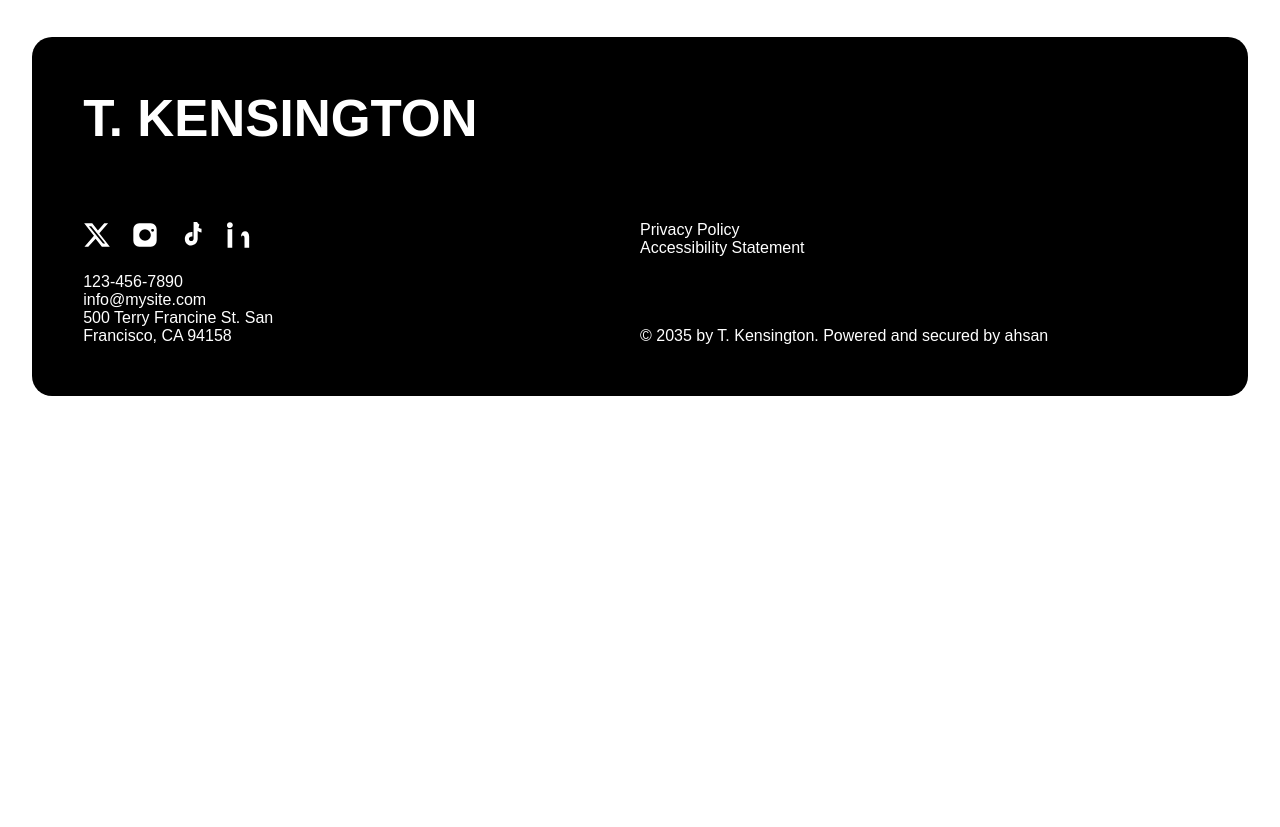
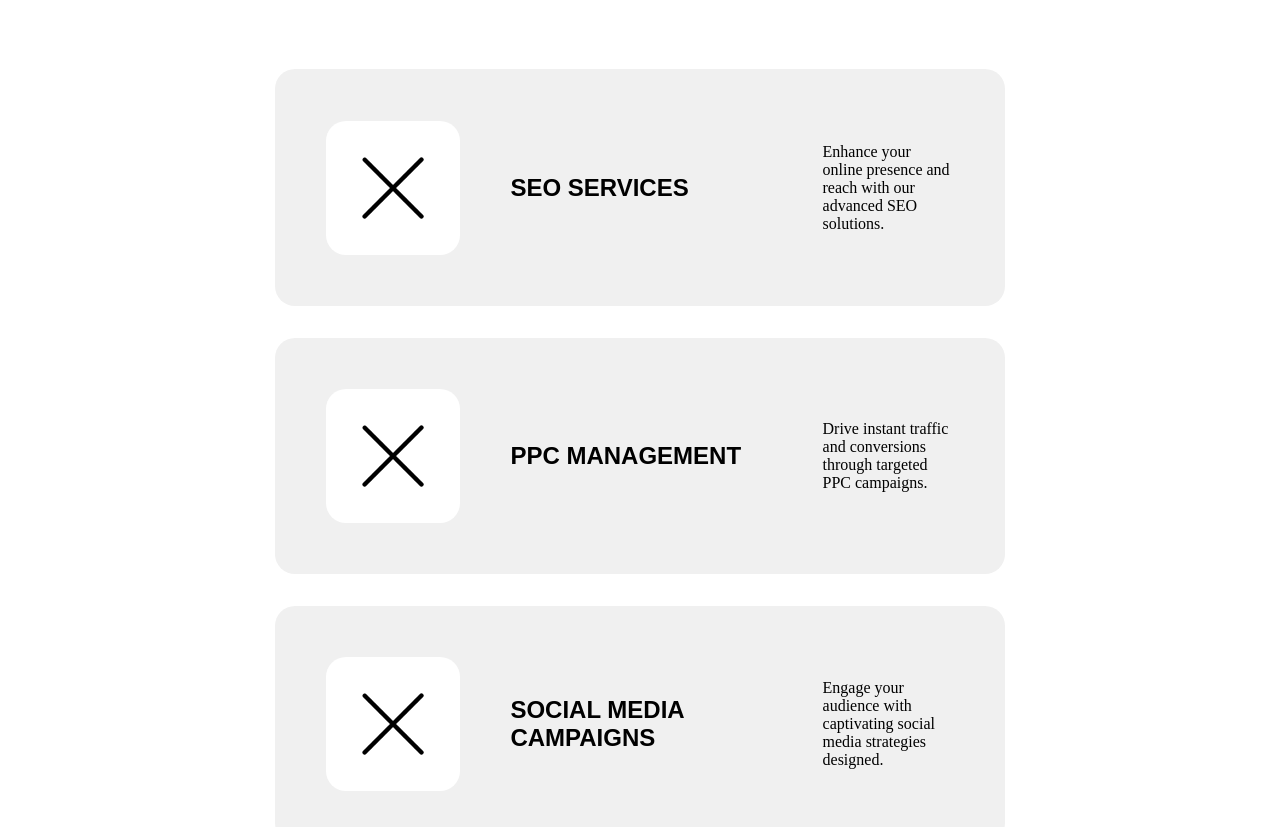
Before and after one commit to ahsan0110/wix-template, a Vue app: page /services in a window 1280 px wide. Shown: the part 460-1287 px from the top of the page. Before the commit the page ends 888 px from the top, so only its background shows below. Built offline with nearby package versions, Linux system fonts and the light colour scheme.

Commit message:
added service-animation component

```diff
--- a/index.html
+++ b/index.html
@@ -1,8 +1,12 @@
-<!doctype html>
+<!DOCTYPE html>
 <html lang="en">
   <head>
     <meta charset="UTF-8" />
     <link rel="icon" type="image/svg+xml" href="/vite.svg" />
+    <link
+      rel="stylesheet"
+      href="https://cdnjs.cloudflare.com/ajax/libs/font-awesome/6.5.0/css/all.min.css"
+    />
     <meta name="viewport" content="width=device-width, initial-scale=1.0" />
     <title>wix_template</title>
   </head>
--- a/src/Pages/ServicePage.vue
+++ b/src/Pages/ServicePage.vue
@@ -5,6 +5,8 @@
         <h1>TAILORED MARKETING <br>SOLUTIONS</h1>
         <p>Empower your brand with our strategic expertise.</p>
     </div>
+
+    <ServiceFlex/>
     <Footer />
 
 </template>
@@ -12,12 +14,14 @@
 <script>
 import NavBar from '../components/NavBar.vue';
 import Footer from '../components/Footer.vue'
+import ServiceFlex from '../components/ServiceFlex.vue';
+
 
 
 export default {
     name: 'ServicePage',
     components: {
-        NavBar, Footer
+        NavBar, Footer, ServiceFlex,
     }
 }
 </script>
--- /dev/null
+++ b/src/components/ServiceFlex.vue
@@ -0,0 +1,99 @@
+<template>
+    <section class="service-section">
+        <div class="service-column">
+            <div v-for="(item, i) in services" :key="i" class="column" :class="[
+                i % 2 === 0 ? 'from-left' : 'from-right',
+                visibleColumns[i] ? 'visible' : ''
+            ]" :ref="el => columns[i] = el">
+                <div class="x-img">
+                    <img class="x" src="/close.png" width="70px" alt=""
+                        :style="{ transform: `rotate(${rotation[i]}deg)` }">
+                </div>
+                <h1>{{ item.title }}</h1>
+                <p>{{ item.text }}</p>
+            </div>
+        </div>
+    </section>
+</template>
+<script>
+export default {
+    name: "ServiceSection",
+
+    data() {
+        return {
+            services: [
+                { title: "SEO SERVICES", text: "Enhance your online presence and reach with our advanced SEO solutions." },
+                { title: "PPC MANAGEMENT", text: "Drive instant traffic and conversions through targeted PPC campaigns." },
+                { title: "SOCIAL MEDIA CAMPAIGNS", text: "Engage your audience with captivating social media strategies designed." },
+                { title: "CONTENT MARKETING", text: "Tell your brand story effectively with expert content marketing." },
+            ],
+            visibleColumns: [],
+            columns: [], // Vue will populate this AFTER render
+            rotation: [0, 0, 0, 0] // store rotation for each X image
+        };
+    },
+
+    mounted() {
+        const observer = new IntersectionObserver(
+            (entries) => {
+                entries.forEach((entry) => {
+                    if (entry.isIntersecting) {
+                        const index = this.columns.indexOf(entry.target);
+                        if (index !== -1) this.visibleColumns[index] = true;
+                    }
+                });
+            },
+            { threshold: 0.3 }
+        );
+
+        // Wait until DOM refs are assigned
+        this.$nextTick(() => {
+            this.columns.forEach((el) => observer.observe(el));
+        });
+        let lastScroll = window.scrollY;
+
+        this._scrollHandler = () => {
+            const currentScroll = window.scrollY;
+            const delta = currentScroll - lastScroll; // positive if scrolling down
+            lastScroll = currentScroll;
+
+            this.rotation = this.rotation.map((r, i) => {
+                // Alternate direction
+                const direction = i % 2 === 0 ? 1 : -1; // 1 = clockwise, -1 = counterclockwise
+                return r + delta * 0.5 * direction;
+            });
+        };
+
+        window.addEventListener("scroll", this._scrollHandler);
+    }
+};
+</script>
+
+<style>
+.service-column {
+    display: grid;
+    gap: 32px;
+}
+
+.column {
+    opacity: 0;
+    transform: translateX(0px);
+    transition: all .8s ease;
+}
+
+/* LEFT SLIDE */
+.from-left {
+    transform: translateX(-80px);
+}
+
+/* RIGHT SLIDE */
+.from-right {
+    transform: translateX(80px);
+}
+
+/* When visible */
+.column.visible {
+    opacity: 1;
+    transform: translateX(0);
+}
+</style>
--- a/src/style.css
+++ b/src/style.css
@@ -684,22 +684,64 @@ footer {
   filter: brightness(0.5);
   cursor: pointer;
 }
-.service-hero{
+.service-hero {
   text-align: center;
   display: flex;
   flex-direction: column;
   gap: 10px;
-  padding:  clamp(28px, 4vw, 62px);
+  padding: clamp(28px, 4vw, 62px);
   margin-top: clamp(24px, 6vw, 64px);
-
 }
-.service-hero h1{
+.service-hero h1 {
   font-size: clamp(28px, 4vw, 62px);
 }
-.service-hero p{
+.service-hero p {
   font-size: clamp(14px, 1.4vw, 32px);
-  font-family: 'Times New Roman', Times, serif;
+  font-family: "Times New Roman", Times, serif;
 }
+.service-section {
+  display: flex;
+  align-items: center;
+  justify-content: center;
+  margin-top: clamp(50px, 5vw, 100px);
+}
+
+.service-column {
+  display: flex;
+  flex-direction: column;
+  gap: clamp(14px, 1.4vw, 32px);
+  width: 60%;
+  align-items: center;
+  justify-content: center;
+}
+.column {
+  display: grid;
+  grid-template-columns: 1fr 2fr 1fr;
+  gap: 50px;
+  background-color: var(--lightGrey);
+  padding: clamp(28px, 4vw, 62px);
+  align-items: center;
+  justify-content: center;
+  border-radius: var(--border-radius);
+  transition: var(--transition-base);
+}
+.column:hover {
+  box-shadow: 0 8px 24px rgba(0, 0, 0, 0.356);
+  cursor: pointer;
+}
+.column p {
+  font-family: "Times New Roman", Times, serif;
+}
+.x-img {
+  background-color: #fff;
+  padding: 32px;
+  border-radius: var(--border-radius);
+  transition: transform 0.1s linear;
+  display: flex;
+  align-items: center;
+  justify-content: center;
+}
+
 @media (max-width: 1150px) {
   .black-div-cards {
     display: grid;
@@ -865,6 +907,10 @@ footer {
   .co-worker-grey {
     display: none;
   }
+  .column{
+    display: flex;
+    flex-direction: column;
+  }
 }
 @media (max-width: 600px) {
   .black-div-cards {
```
Also changed, not shown: public/close.png (added).
